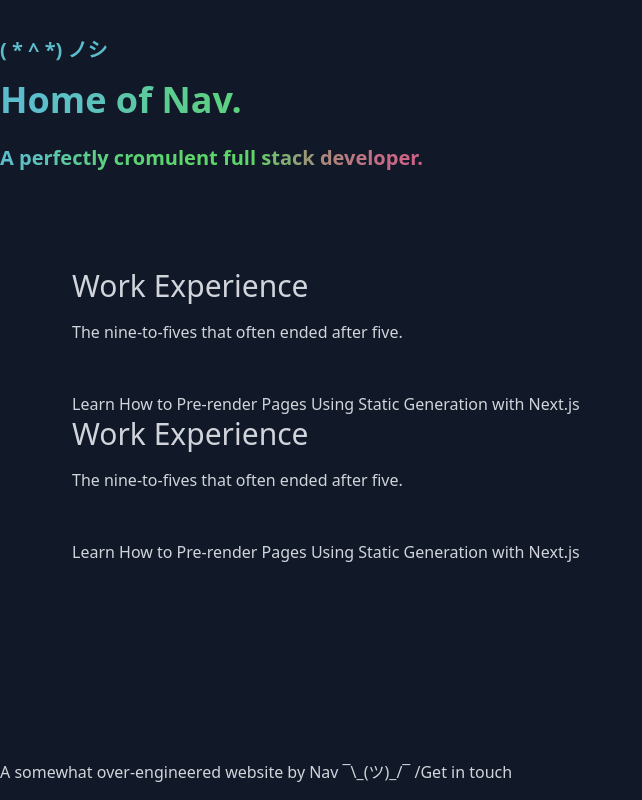
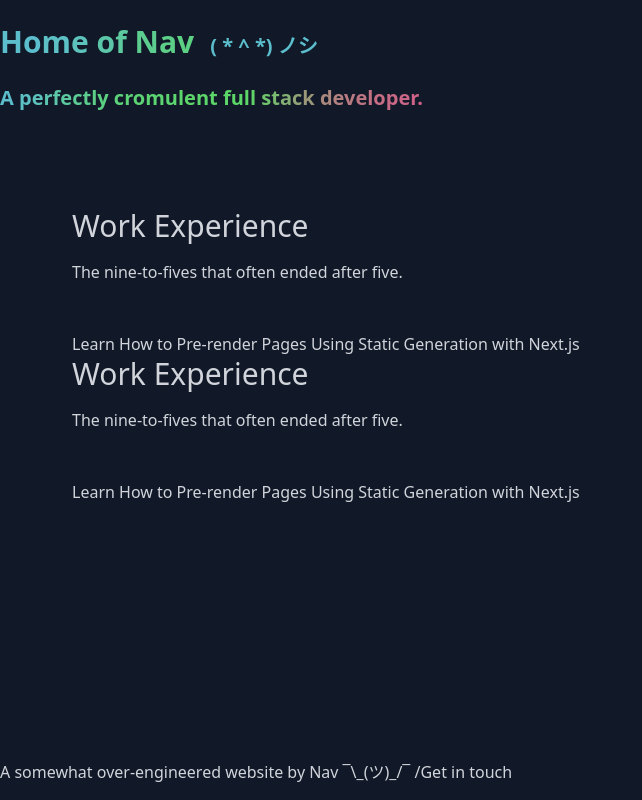
Before and after one commit to sirmews/home, a Next.js app: page /posts in a window 1280 px wide. Shown: the whole page, without its empty margins (0-642 px from the left). Built offline with nearby package versions, Linux system fonts and the light colour scheme.

Commit message:
feat: minor adjustments

```diff
--- a/components/Header.tsx
+++ b/components/Header.tsx
@@ -9,9 +9,11 @@ const Header = () => {
                 <div className="flex justify-between py-6">
                     <div className="">
                         <div className="">
-                            <div className="text-4xl animated-text font-extrabold">
+                            <div className="text-3xl animated-text font-bold">
+                              <div className="inline-flex space-x-4">
+                                <RainbowText text={content.title} className="m-0"/>
                                 <p className="mb-4"><span className="text-xl">( * ^ *) <span className="wave">ノシ</span></span></p>
-                                <RainbowText text={content.title} />
+                              </div>
                                 <div className="text-xl py-2">
                                     <RainbowText text={content.tagline} />
                                 </div>
--- a/components/RainbowText.tsx
+++ b/components/RainbowText.tsx
@@ -3,11 +3,11 @@ const randomAnimationDelay = (index: number, length: number) => {
   return { animationDelay: '-' + random + 's' }
 }
 
-const RainbowText = ({text}: any) => (
+const RainbowText = ({text, className}: any) => (
   <>
     {
       text.split("<br/>").map((string: any, key: number) => (
-        <p className="animated-text" key={`${key}`}>
+        <p className={`animated-text ${className ? className : ''}`} key={`${key}`}>
           {
             string.split('').map((string: any, key: number) => (
               <span key={`${key}`} style={randomAnimationDelay(key, text.split("<br/>").length)}>{string}</span>
--- a/content.ts
+++ b/content.ts
@@ -1,5 +1,5 @@
 const content = {
-  'title': 'Home of Nav.',
+  'title': 'Home of Nav',
   'tagline': 'A perfectly cromulent full stack developer.',
 }
 
--- a/pages/index.js
+++ b/pages/index.js
@@ -19,7 +19,7 @@ export default function Home({ projects, employers }) {
 export async function getStaticProps() {
   const response = await client(`
     {
-      employmentCollection {
+      employmentCollection (order: [startDate_DESC]) {
         items {
             employer
             title
```
